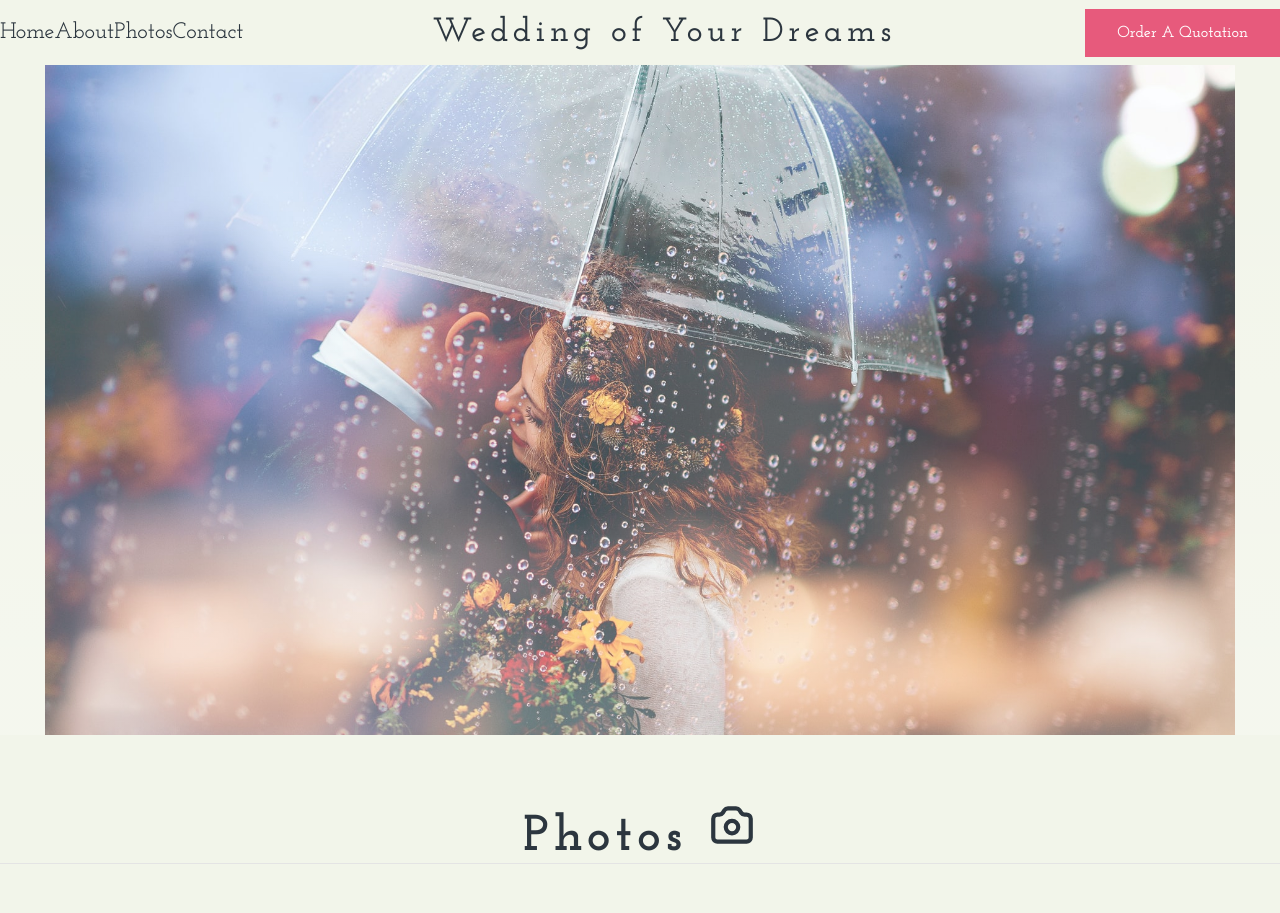
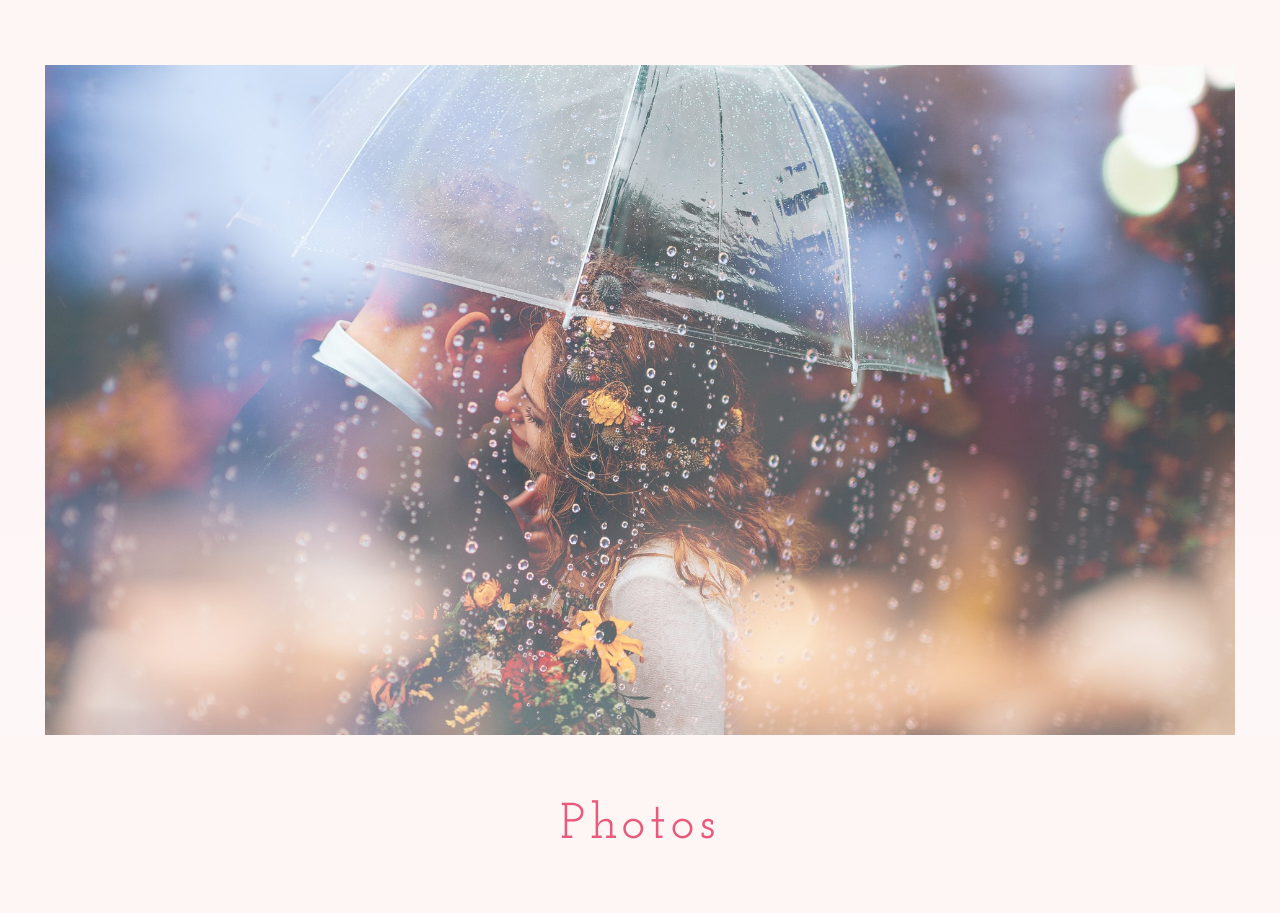
Before and after one commit to oliveiradonai/wedding-page, a plain HTML site: page index.html in a window 1280 px wide. Shown: the top 913 px of the page. Drawn offline with Linux system fonts and the light colour scheme.

Commit message:
26-05-22

```diff
--- a/index.html
+++ b/index.html
@@ -13,26 +13,7 @@
 <body>
     <section id="navbar">
         <div class="navbar">
-            <ul class="links">
-                <li>
-                    <a href="#">Home</a>
-                </li>
-                <li>
-                    <a href="#">About</a>
-                </li>
-                <li>
-                    <a href="#">Photos</a>
-                </li>
-                <li>
-                    <a href="#">Contact</a>
-                </li>
-            </ul>
-            <h1 class="title">
-                Wedding of Your Dreams
-            </h1>
-            <div class="button">
-                Order A Quotation
-            </div>
+
         </div>
     </section>
 
@@ -46,13 +27,6 @@
         <div class="title title--photos">
             <h1>
                 Photos
-                <svg width="50px" xmlns="http://www.w3.org/2000/svg" class="h-6 w-6" fill="none" viewBox="0 0 24 24"
-                    stroke="currentColor">
-                    <path stroke-linecap="round" stroke-linejoin="round" stroke-width="2"
-                        d="M3 9a2 2 0 012-2h.93a2 2 0 001.664-.89l.812-1.22A2 2 0 0110.07 4h3.86a2 2 0 011.664.89l.812 1.22A2 2 0 0018.07 7H19a2 2 0 012 2v9a2 2 0 01-2 2H5a2 2 0 01-2-2V9z" />
-                    <path stroke-linecap="round" stroke-linejoin="round" stroke-width="2"
-                        d="M15 13a3 3 0 11-6 0 3 3 0 016 0z" />
-                </svg>
             </h1>
         </div>
         <div class="photos">
@@ -73,7 +47,7 @@
         </div>
     </section>
 
-    <section id="about">
+    <!-- <section id="about">
         <div class="about">
             <div class="description">
                 <div id="info">
@@ -82,7 +56,7 @@
                 <img src="./img/img12.jpg" alt="">
             </div>
         </div>
-    </section>
+    </section> -->
 
     <section id="footer">
         <div class="footer">
--- a/style.css
+++ b/style.css
@@ -4,13 +4,11 @@
     padding: 0;
     box-sizing: border-box;
     font-family: 'Josefin Slab';
-    max-width: 100vw;
+    overflow-x: hidden;
 }
 
 body{
-    font-size: 10px;
-    background-color: #f2f5ea;
-    /* overflow-x: hidden !important; */
+    background-color: #fef5f5;
 }
 
 .title{
@@ -21,41 +19,17 @@ body{
 }
 
 .navbar{
-    width: 100vw;
     height: 65px;
     display: flex;
+    -webkit-box-align: center;
     align-items: center;
-    justify-content: space-between;
+    -webkit-box-pack: justify;
+    flex: 1 1 0%;
+    justify-content: center;
     text-align: center;
-}
-
-.links{
-    display: flex;
-    flex-direction: row;
-}
-
-.links li{
-    font-size: 1.4rem;
-    font-weight: 500;
-    list-style-type: none;
-}
-
-.links li a{
-    text-decoration: none;
-    color: #2c363f;
-}
-
-.button{
-    background-color: #e75a7c;
-    font-weight: 600;
-    border: none;
-    color: white;
-    padding: 1em 2em;
-    text-align: center;
-    text-decoration: none;
-    display: inline-block;
-    font-size: 1rem;
-    cursor: pointer;
+    max-width: 93%;
+    margin: 0px auto;
+    gap: 20rem;
 }
 
 #header{
@@ -65,7 +39,7 @@ body{
     background-attachment: fixed;
     background-repeat: no-repeat;
     background-position: center;
-    background-size: 93%;
+    background-size: calc(100vw - 7%);
 }
 
 .header{
@@ -81,20 +55,25 @@ body{
 
 #photos h1{
     text-align: center;
+    color: #e75a7c;
+    font-weight: 500;
 }
 
 .title--photos{
     display: flex;
     align-items: center;
     justify-content: center;
-    flex-direction: row;
+    margin: 0px auto;
     margin-bottom: 65px;
-    border-bottom: 1px solid rgb(228, 228, 228);
-    width: 100vw;
 }
 
-.photos img{
+.photos .gallery--1 img{
     max-width: 30%;
+}
+
+.photos .gallery--2 img,
+.photos .gallery--3 img{
+    max-width: 20%;
 }
 
 .photos .gallery--1,
```
Also changed, not shown: img/desktop.files.json (deleted, +0 -1 lines).
